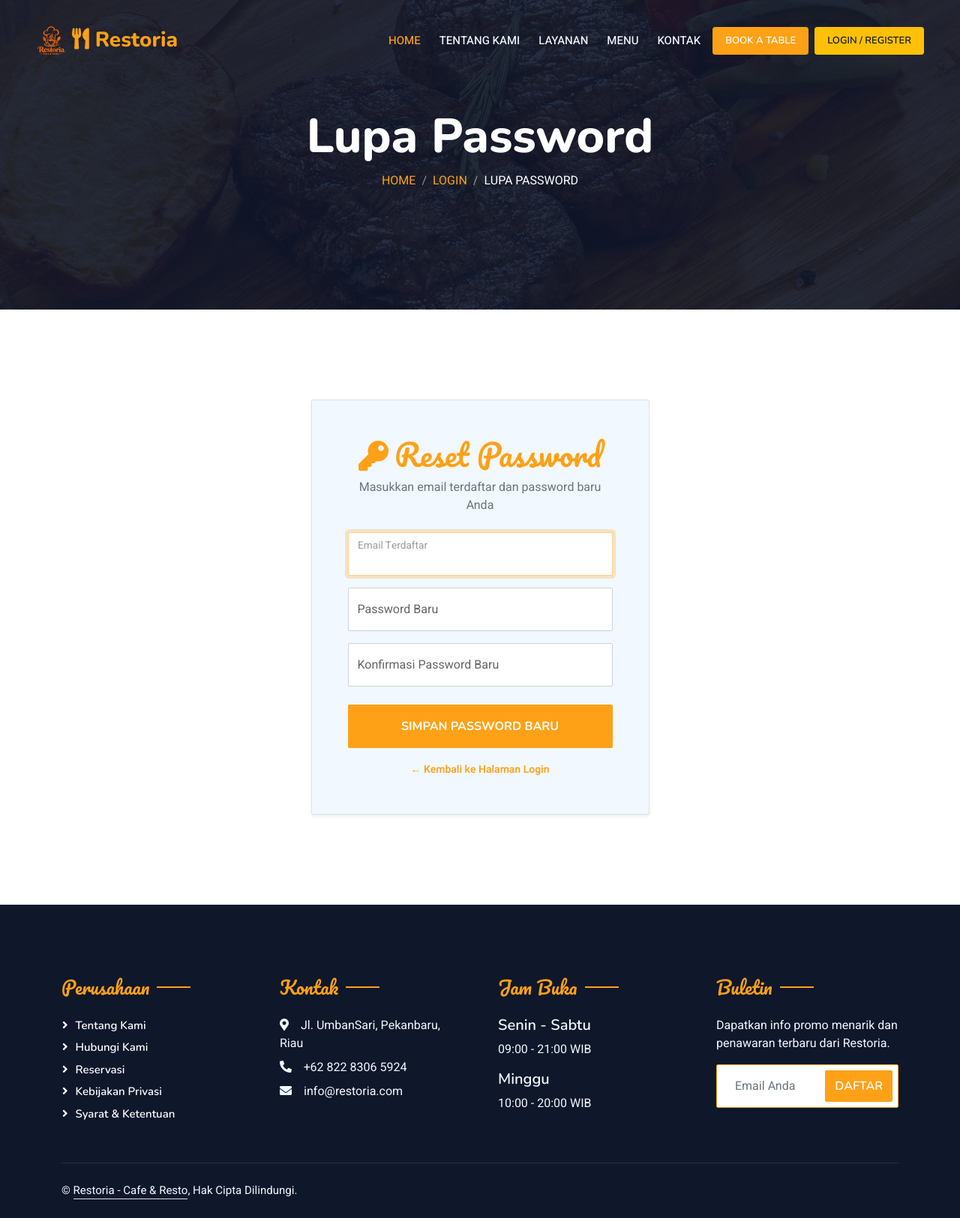
After one commit to ikasanthia/ika-restoria, a Laravel app: page /forgot-password in a window 1280 px wide. The commit adds this page. Shown: the whole page at 75% size. Run offline with Laravel 12, Linux system fonts and the light colour scheme; some libraries are stand-ins or nearby versions.

Commit message:
Menambahkan fitur lupa password & tampilan session lastlogin

```diff
--- a/app/Http/Controllers/AuthController.php
+++ b/app/Http/Controllers/AuthController.php
@@ -23,6 +23,7 @@ class AuthController extends Controller
 
         if (Auth::attempt($credentials)) {
             $request->session()->regenerate();
+            session(['last_login' => now()]);
 
             $role = Auth::user()->role;
 
@@ -72,4 +73,29 @@ class AuthController extends Controller
 
         return redirect()->route('login');
     }
+
+    public function showForgotPasswordForm()
+    {
+        return view('auth.forgot-password');
+    }
+
+    public function resetPassword(Request $request)
+    {
+        $validated = $request->validate([
+            'email' => ['required', 'email', 'exists:users,email'],
+            'password' => ['required', 'min:4', 'confirmed'],
+        ], [
+            'email.exists' => 'Email tersebut tidak terdaftar di sistem.',
+            'password.confirmed' => 'Konfirmasi password baru tidak cocok.',
+            'password.min' => 'Password baru minimal 4 karakter.',
+        ]);
+
+        $user = User::where('email', $validated['email'])->first();
+        $user->update([
+            'password' => Hash::make($validated['password']),
+        ]);
+
+        return redirect()->route('login')
+            ->with('status', 'Password berhasil direset! Silakan masuk dengan password baru.');
+    }
 }
--- /dev/null
+++ b/resources/views/auth/forgot-password.blade.php
@@ -0,0 +1,74 @@
+@extends('layouts.guest.app')
+
+@section('content')
+    <!-- Hero Header Start -->
+    <div class="container-xxl py-5 bg-dark hero-header mb-5">
+        <div class="container my-5 py-5">
+            <div class="row align-items-center g-5">
+                <div class="col-lg-12 text-center">
+                    <h1 class="display-3 text-white animated slideInDown">Lupa Password</h1>
+                    <nav aria-label="breadcrumb">
+                        <ol class="breadcrumb justify-content-center text-uppercase">
+                            <li class="breadcrumb-item"><a href="{{ url('/') }}">Home</a></li>
+                            <li class="breadcrumb-item"><a href="{{ route('login') }}">Login</a></li>
+                            <li class="breadcrumb-item text-white active" aria-current="page">Lupa Password</li>
+                        </ol>
+                    </nav>
+                </div>
+            </div>
+        </div>
+    </div>
+    <!-- Hero Header End -->
+
+    <!-- Forgot Password Form Start -->
+    <div class="container-xxl py-5">
+        <div class="container">
+            <div class="row justify-content-center">
+                <div class="col-lg-5 col-md-7">
+                    <div class="bg-light rounded p-4 p-sm-5 my-4 shadow-sm border">
+                        <div class="text-center mb-4">
+                            <h1 class="text-primary ff-secondary fw-normal m-0"><i class="fa fa-key me-2"></i>Reset Password</h1>
+                            <p class="text-muted mt-2">Masukkan email terdaftar dan password baru Anda</p>
+                        </div>
+
+                        @if ($errors->any())
+                            <div class="alert alert-danger alert-dismissible fade show mb-4" role="alert">
+                                <ul class="mb-0 ps-3">
+                                    @foreach ($errors->all() as $error)
+                                        <li>{{ $error }}</li>
+                                    @endforeach
+                                </ul>
+                                <button type="button" class="btn-close" data-bs-dismiss="alert" aria-label="Close"></button>
+                            </div>
+                        @endif
+
+                        <form action="{{ route('password.update') }}" method="POST">
+                            @csrf
+                            <div class="form-floating mb-3">
+                                <input type="email" name="email" class="form-control" id="email" placeholder="name@example.com" value="{{ old('email') }}" required autofocus>
+                                <label for="email">Email Terdaftar</label>
+                            </div>
+
+                            <div class="form-floating mb-3">
+                                <input type="password" name="password" class="form-control" id="password" placeholder="Password Baru" required>
+                                <label for="password">Password Baru</label>
+                            </div>
+
+                            <div class="form-floating mb-4">
+                                <input type="password" name="password_confirmation" class="form-control" id="password_confirmation" placeholder="Konfirmasi Password Baru" required>
+                                <label for="password_confirmation">Konfirmasi Password Baru</label>
+                            </div>
+
+                            <button class="btn btn-primary w-100 py-3 mb-3 fw-bold" type="submit">Simpan Password Baru</button>
+
+                            <div class="text-center">
+                                <a class="text-primary fw-bold small d-inline-block" href="{{ route('login') }}">← Kembali ke Halaman Login</a>
+                            </div>
+                        </form>
+                    </div>
+                </div>
+            </div>
+        </div>
+    </div>
+    <!-- Forgot Password Form End -->
+@endsection
--- a/resources/views/layouts/admin/header.blade.php
+++ b/resources/views/layouts/admin/header.blade.php
@@ -38,6 +38,12 @@
                             </svg>
                             Profil Saya
                         </a>
+                        <a class="dropdown-item d-flex align-items-center" href="#">
+                            <svg class="dropdown-icon text-gray-400 me-2" fill="currentColor" viewBox="0 0 20 20" xmlns="http://www.w3.org/2000/svg">
+                                <path fill-rule="evenodd" d="M18 10a8 8 0 11-16 0 8 8 0 0116 0zm-6-3a2 2 0 11-4 0 2 2 0 014 0zm-2 4a5 5 0 00-4.546 2.916A5.986 5.986 0 0010 16a5.986 5.986 0 004.546-2.084A5 5 0 0010 11z" clip-rule="evenodd"></path>
+                            </svg>
+                            {{session('last_login')}}
+                        </a>
                         <div role="separator" class="dropdown-divider my-1"></div>
                        <form method="POST" action="{{ route('logout') }}" class="m-0">
                             @csrf
--- a/resources/views/layouts/guest/header.blade.php
+++ b/resources/views/layouts/guest/header.blade.php
@@ -31,6 +31,13 @@
                     Role: <strong>{{ ucfirst(Auth::user()->role) }}</strong>
                 </span>
             </li>
+            @if (session('last_login'))
+                <li>
+                    <span class="dropdown-item-text small text-muted">
+                        Login: {{ session('last_login') }}
+                    </span>
+                </li>
+            @endif
             <li><hr class="dropdown-divider my-1"></li>
             <li>
                 <form method="POST" action="{{ route('logout') }}" class="m-0">
--- a/routes/web.php
+++ b/routes/web.php
@@ -35,6 +35,9 @@ Route::post('/register', [AuthController::class, 'register']);
 
 Route::post('/logout', [AuthController::class, 'logout'])->name('logout');
 
+Route::get('/forgot-password', [AuthController::class, 'showForgotPasswordForm'])->name('password.request');
+Route::post('/forgot-password', [AuthController::class, 'resetPassword'])->name('password.update');
+
 // Route khusus Admin (terproteksi RoleMiddleware)
 Route::middleware('role:admin')->group(function () {
     Route::get('/admin', [AdminController::class, 'index'])->name('dashboard');
```
Also changed, not shown: resources/views/auth/login.blade.php (+23 -1 lines).
